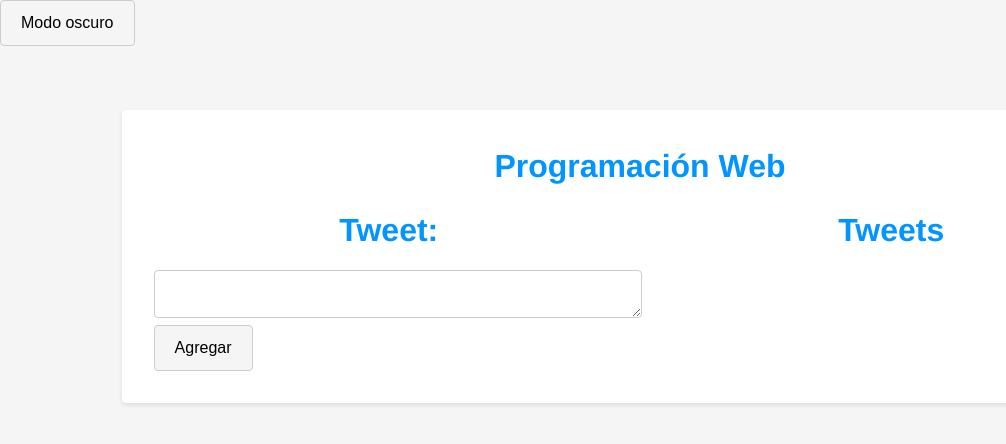
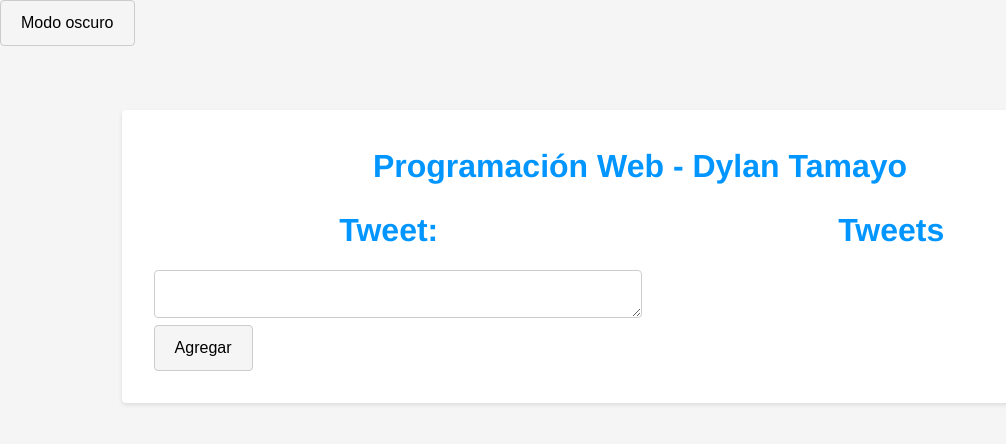
Before and after one commit to chandler30/tweets, a plain HTML site: page index.html in a window 1280 px wide. Shown: the whole page, without its empty margins (0-1006 px from the left). Drawn offline with Linux system fonts and the light colour scheme.

Commit message:
index.html

```diff
--- a/index.html
+++ b/index.html
@@ -4,7 +4,7 @@
     <meta charset="UTF-8">
     <meta name="viewport" content="width=device-width, initial-scale=1.0">
     <meta http-equiv="X-UA-Compatible" content="ie=edge">
-    <title>Document</title>
+    <title>Tweets - Dylan Tamayo</title>
     <link rel="stylesheet" href="css/style.css">
     <button id="dark-mode-toggle" class="button u-full-width button">Modo oscuro</button>
 </head>
@@ -12,7 +12,7 @@
 <body>
     <div id="contenido">
         <div class="container">
-            <h2>Programación Web</h2>
+            <h2>Programación Web - Dylan Tamayo</h2>
             <div class="row">
                 <div class="six columns">
                     <h2>Tweet:</h2>
```
